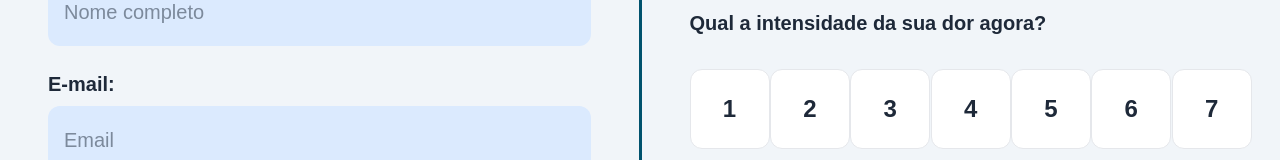
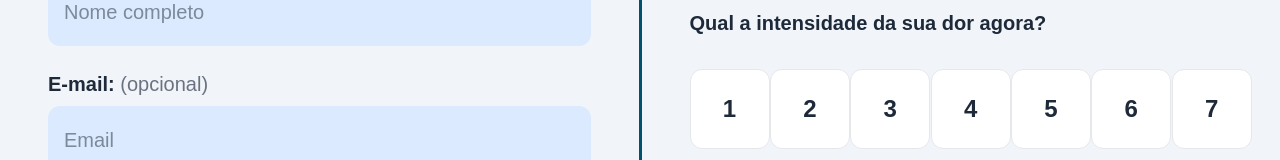
Before and after one commit to cauahenriquereis/fetin-project-frontend, a Next.js app: page /formulario in a window 1280 px wide. Shown: the part 166-326 px from the top of the page. Built offline with nearby package versions, Linux system fonts and the light colour scheme.

Commit message:
feat: add optional text next do email field

```diff
--- a/app/formulario/page.tsx
+++ b/app/formulario/page.tsx
@@ -144,7 +144,9 @@ return (
             </div>
 
             <div className="flex flex-col gap-1 md:gap-2">
-              <label className="font-bold text-gray-800 text-sm md:text-lg lg:text-base xl:text-xl">E-mail:</label>
+              <label className="font-bold text-gray-800 text-sm md:text-lg lg:text-base xl:text-xl">
+                E-mail: <span className="font-normal text-gray-500">(opcional)</span>
+              </label>
               <input
                 type="email"
                 value={email}
```
